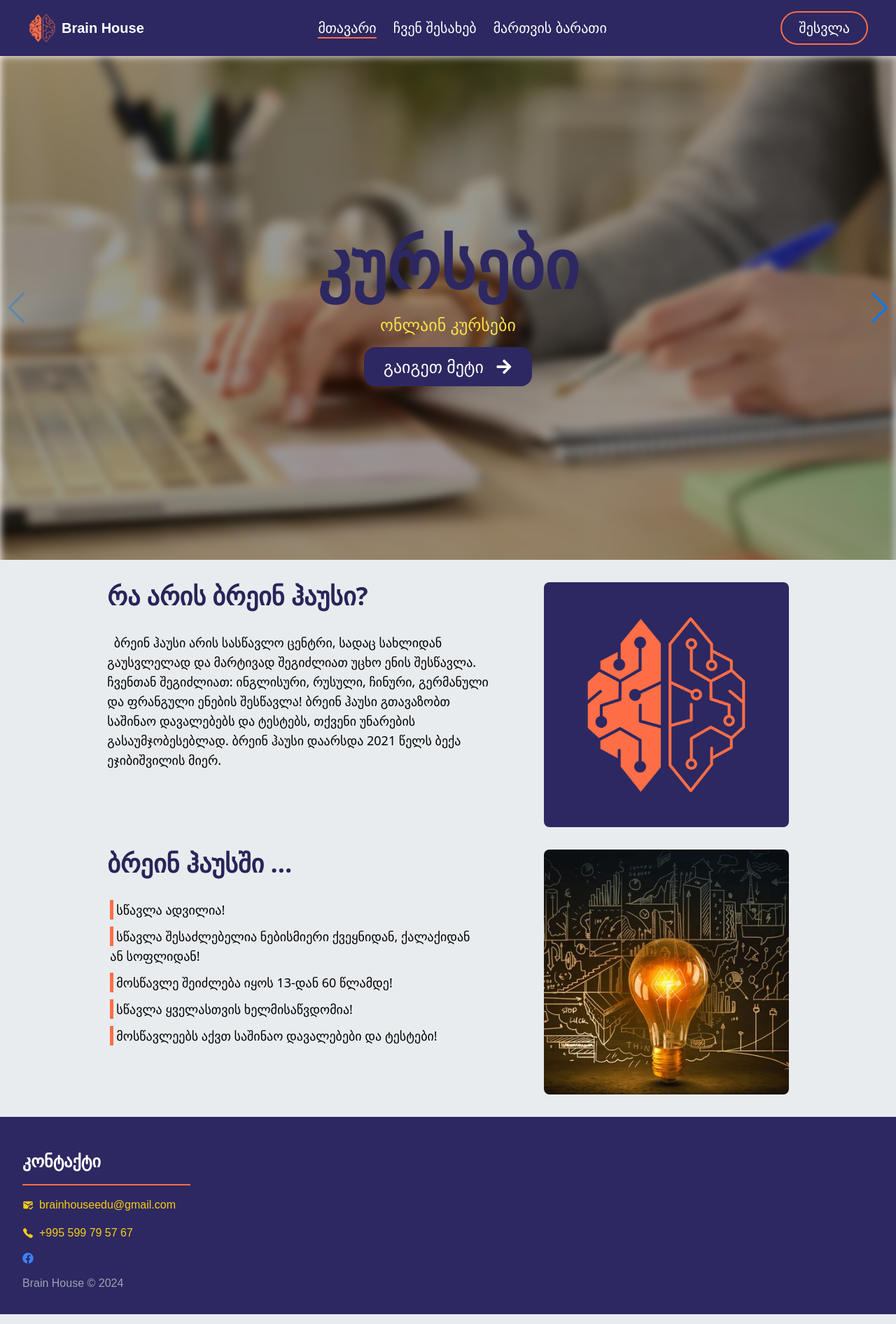
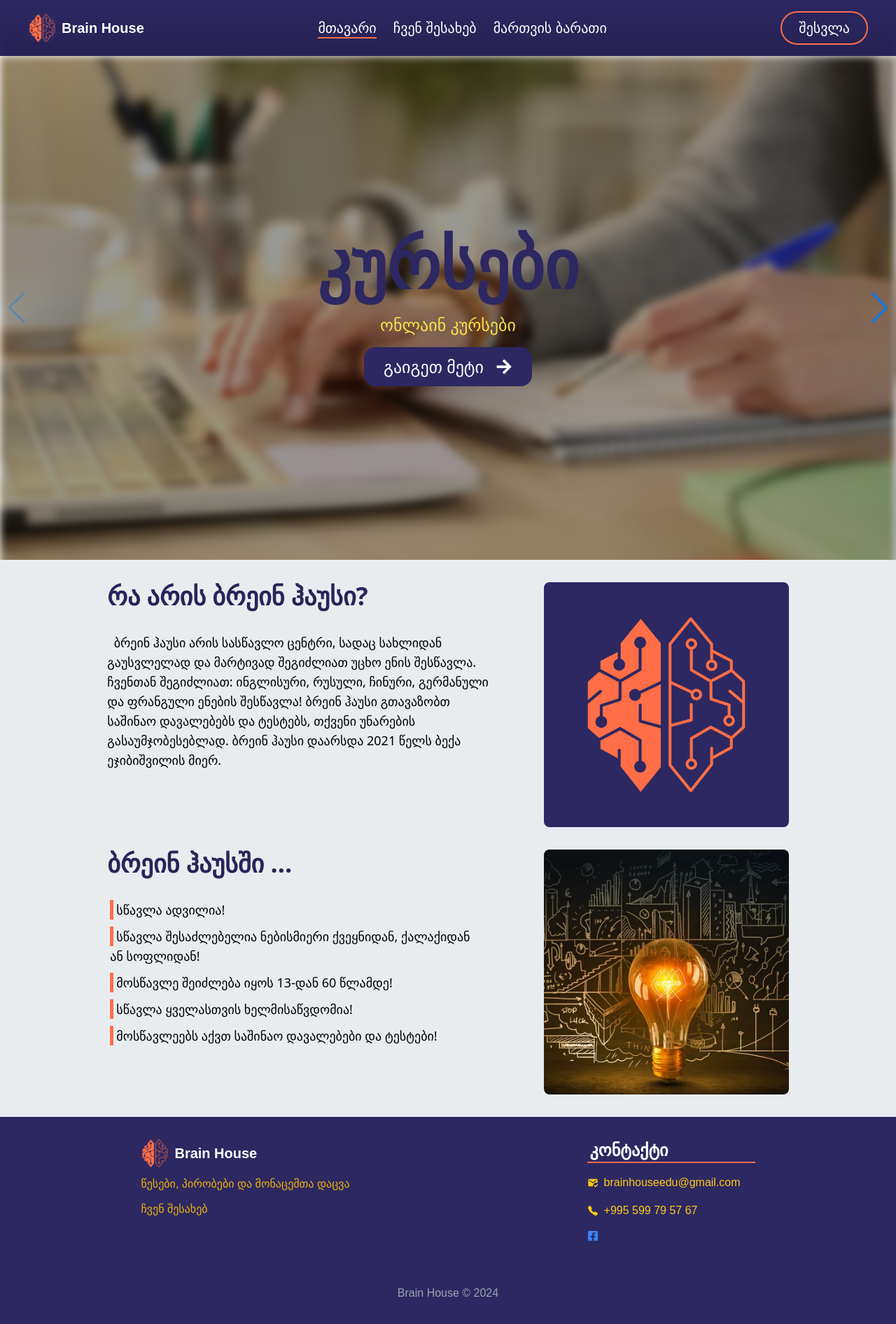
Before and after one commit to imgeorge1/Brain_House, a React (Vite) app in the folder client/: page / in a window 1280 px wide. Shown: the whole page at 70% size. Built offline with nearby package versions, Linux system fonts and the light colour scheme.

Commit message:
improved header and footer, improved responsiveness

```diff
--- a/client/src/components/footer/Footer.tsx
+++ b/client/src/components/footer/Footer.tsx
@@ -1,28 +1,57 @@
 import { MdMarkEmailRead } from "react-icons/md";
 import { IoCall } from "react-icons/io5";
-import { FaFacebook } from "react-icons/fa";
+import { FaFacebookSquare } from "react-icons/fa";
+import { NavLink } from "react-router-dom";
+import BrainHouseLogo from "../../assets/newbrainhouselogo.png";
 
 function Footer() {
   return (
     <div className="w-full background mt-4 p-8">
-      <div className="flex flex-col w-60 text-white gap-2 ">
-        <p className="text-2xl font-bold py-4 active-link">კონტაქტი</p>
-        <div className="flex text-yellow-400 w-full items-center gap-2 mt-2">
+      <div className="flex justify-around flex-col sm:flex-row">
+        <div className="min-w-60 min-h-40 text-center sm:text-left flex-col flex ">
+          <NavLink
+            to="/"
+            className="text-xl flex justify-center sm:justify-start gap-2 text-white no-underline pb-1"
+          >
+            <img src={BrainHouseLogo} alt="logo" width={40} height={40} />
+            <h5 className="font-bold my-auto">Brain House</h5>
+          </NavLink>
+          <div>
+            <a href="/policy">
+              <p className="mt-2 text-yellow-500 hover:text-yellow-600 duration-100">
+                წესები, პირობები და მონაცემთა დაცვა
+              </p>
+            </a>
+          </div>
+          <div>
+            <a href="/about">
+              <p className="mt-3 text-yellow-500  hover:text-yellow-600 duration-150">
+                ჩვენ შესახებ
+              </p>
+            </a>
+          </div>
+        </div>
+        <div className="flex flex-col min-w-60 text-white gap-2 ">
+          <p className="text-2xl font-bold active-link text-center sm:text-left pl-1">
+            კონტაქტი
+          </p>
+          <div className="flex text-yellow-400 w-full items-center gap-2 mt-2 justify-center sm:justify-start">
             <MdMarkEmailRead />
             brainhouseedu@gmail.com
           </div>
-        <div className="flex text-yellow-400 w-full items-center gap-2 mt-2">
+          <div className="flex text-yellow-400 w-full items-center gap-2 mt-2 justify-center sm:justify-start">
             <IoCall />
             +995 599 79 57 67
           </div>
-        <div className="flex text-blue-500 w-full mt-2">
+          <div className="flex text-blue-500 items-center w-full gap-2 mt-2 justify-center sm:justify-start">
             <a href="https://www.facebook.com/Brain.House.Geo" target="_blank">
-            <FaFacebook />
+              <FaFacebookSquare />
             </a>
           </div>
-        <div className="flex text-gray-400 w-full items-center gap-2 mt-2">
+        </div>
+      </div>
+      <div className="flex text-gray-400 w-full justify-center gap-2 mt-12">
         Brain House © 2024
-        </div>
       </div>
     </div>
   );
--- a/client/src/components/header/Header.tsx
+++ b/client/src/components/header/Header.tsx
@@ -22,7 +22,12 @@ const Header = () => {
 
   return (
     check && (
-      <header className="fixed z-50 top-0 w-full background flex items-center justify-between px-2 py-7 md:py-7 lg:py-4  md:px-10 text-white">
+      <div className="bg-black background absolute top-0 w-full h-20">
+        <header
+          className="fixed z-50 top-0 w-full backdrop-brightness-[.85]
+          backdrop-blur bg-gradient-to-b from-[#2D2862] to-transparent to-100%
+      flex items-center justify-between px-2 py-7 md:py-7 lg:py-4  md:px-10 text-white "
+        >
           <motion.div
             initial={{ opacity: 0, x: -200 }}
             animate={{ opacity: 1, x: 0 }}
@@ -30,9 +35,15 @@ const Header = () => {
           >
             <NavLink
               to="/"
-            className="logo flex items-center gap-2 text-white no-underline"
+              className="logo flex items-center gap-2 text-white no-underline "
             >
-            <img src={BrainHouseLogo} alt="logo" width={40} height={40} />
+              <img
+                src={BrainHouseLogo}
+                alt="logo"
+                width={40}
+                height={40}
+                className="rounded-xl"
+              />
               <h5 className="font-bold my-auto">Brain House</h5>
             </NavLink>
           </motion.div>
@@ -95,6 +106,7 @@ const Header = () => {
             </motion.div>
           )}
         </header>
+      </div>
     )
   );
 };
--- a/client/src/pages/policy/Policy.tsx
+++ b/client/src/pages/policy/Policy.tsx
@@ -1,6 +1,6 @@
 function Policy() {
   return (
-    <div className="border-4 mt-24 mx-16">
+    <div className="border-4 mt-24 mx-8 sm:mx-16">
       <h1 className="text-xl md:text-3xl text-center p-2 font-bold">
         წესები, პირობები და მონაცემთა დაცვა
       </h1>
```
Lines whose indentation alone changed are shown as unchanged.
